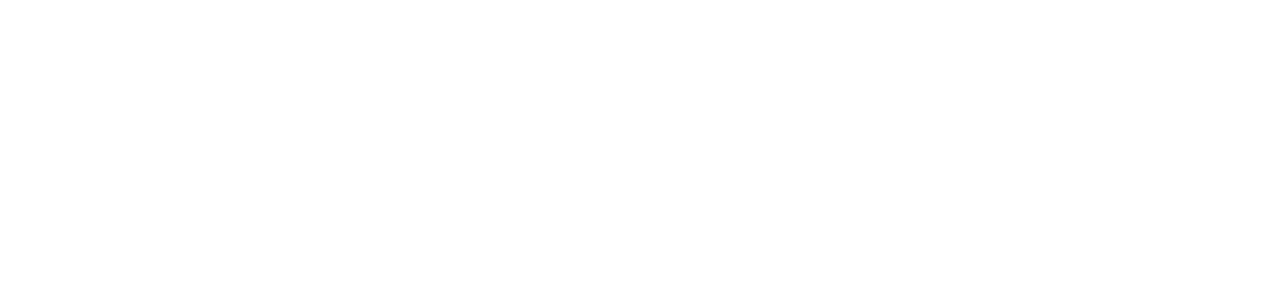
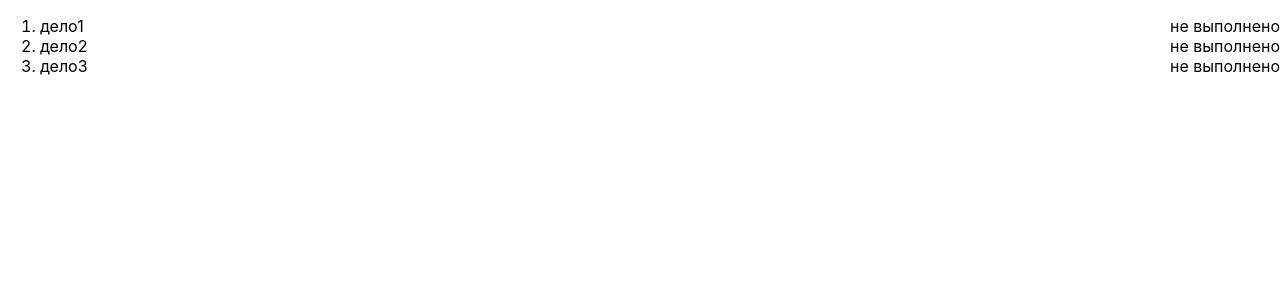
Before and after one commit to FoxTail25/checklist, a React (Create React App) app: page / in a window 1280 px wide. Shown: the top 300 px of the page. Built offline with nearby package versions, Linux system fonts and the light colour scheme; the HTML template or start-up script is replaced by a standard one.

Commit message:
Общая архитектура, основной стейт записей.

```diff
--- a/package.json
+++ b/package.json
@@ -6,6 +6,7 @@
     "@testing-library/jest-dom": "^5.17.0",
     "@testing-library/react": "^13.4.0",
     "@testing-library/user-event": "^13.5.0",
+    "nanoid": "^5.0.2",
     "react": "^18.2.0",
     "react-dom": "^18.2.0",
     "react-scripts": "5.0.1",
--- a/src/components/CheckList/biznes/Biznes.jsx
+++ b/src/components/CheckList/biznes/Biznes.jsx
@@ -1,9 +1,24 @@
 import React from 'react'
 
-export const Biznes = () => {
+export const Biznes = ({ record, changeRecord}) => {
+
+  const { id, bisnes, complite } = record
+
+
+  console.log(complite);
+
   return (
-    <div>
-
-    </div>
+    <li>
+      <div style={{display: "flex", justifyContent: "space-between"}}>
+        {bisnes}
+        <span onClick={() => changeRecord(id)}>
+          {
+            complite
+              ? "выполнено"
+              : "не выполнено"
+          }
+        </span>
+      </div>
+    </li>
   )
 }
--- a/src/components/CheckList/checklist/CheckList.jsx
+++ b/src/components/CheckList/checklist/CheckList.jsx
@@ -1,19 +1,36 @@
 import React, { useState } from 'react'
+import { Biznes } from '../biznes/Biznes'
+import { nanoid } from 'nanoid'
+import { CheckListContext } from '../contextCheckList'
+
 
 let bisnesArr = [
-    { bisnes: 'дело1', comlite: 'false' },
-    { bisnes: 'дело2', comlite: 'false' },
-    { bisnes: 'дело3', comlite: 'false' },
-  ]
+  { id: nanoid(), bisnes: 'дело1', complite: false },
+  { id: nanoid(), bisnes: 'дело2', complite: false },
+  { id: nanoid(), bisnes: 'дело3', complite: false },
+]
 
 export const CheckList = () => {
 
-    const [bisnes, setBisnes] = useState(bisnesArr)
+  const [bisnes, setBisnes] = useState(bisnesArr)
+
+  function changeRecord(id) {
+    setBisnes([...bisnes.map(el => {
+      if(el.id === id) {
+        el.complite = !el.complite
+      }
+      return el
+    })])
+  }
+
+  let result = bisnes.map((record) => <Biznes key={record.id} record={record} changeRecord={changeRecord}/>)
 
 
   return (
-    <div>
-
-    </div>
+    <ol>
+    <CheckListContext.Provider value={bisnes}>
+    {result}
+    </CheckListContext.Provider>
+    </ol>
   )
 }
--- /dev/null
+++ b/src/components/CheckList/contextCheckList.js
@@ -0,0 +1,3 @@
+import { createContext } from "react";
+
+export const CheckListContext = createContext(null);
```
Also changed, not shown: 1 other file (tests, documents, lock files or other folders).
